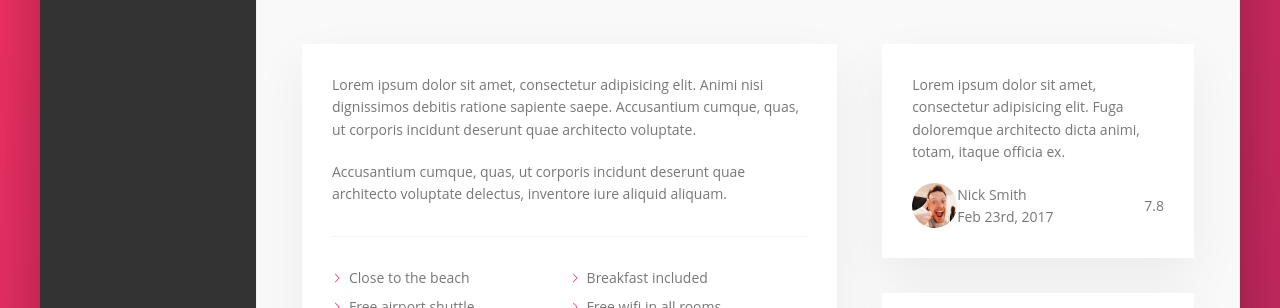
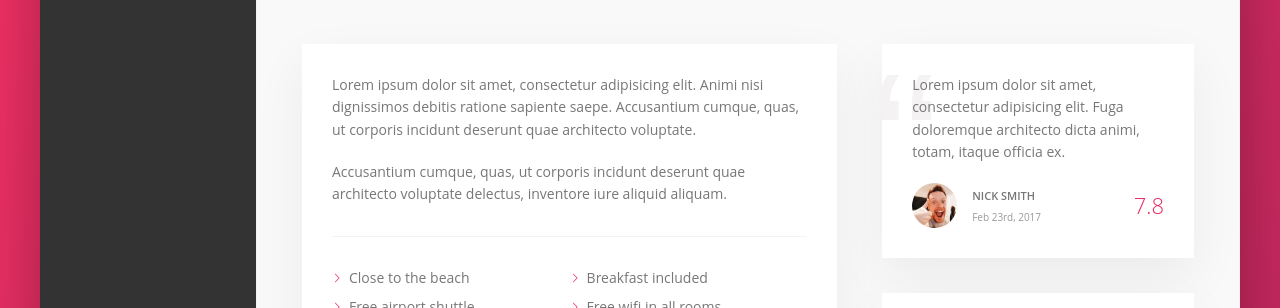
Before and after one commit to itK-Repo/clone-Trilio-flex-box, a website: page index.html in a window 1280 px wide. Shown: the part 628-936 px from the top of the page. Drawn offline with nearby package versions, Linux system fonts and the light colour scheme; files that its build step writes are made by us from their sources.

Commit message:
new: z-index는 position: relative와 함께 사용, user review 상세 디자인

```diff
--- a/sass/_components.scss
+++ b/sass/_components.scss
@@ -377,9 +377,15 @@
   padding: 3rem;
   margin-bottom: 3.5rem;
   box-shadow: var(--shadow-light);
+  position: relative;
+
+  overflow: hidden;
 
   &__text {
     margin-bottom: 2rem;
+    z-index: 10;
+
+    position: relative;
   }
   &__user {
     display: flex;
@@ -389,17 +395,35 @@
     width: 4.5rem;
     height: 4.5rem;
     border-radius: 50%;
+    margin-right: 1.5rem;
   }
   &__user-box {
     margin-right: auto;
   }
   &__user-name {
-
+    font-size: 1.1rem;
+    font-weight: 600;
+    text-transform: uppercase;
+    margin-bottom: .4rem;
   }
   &__user-date {
-
+    font-size: 1rem;
+    color: var(--color-grey-dark-3);
   }
   &__rating {
+    font-size: 2.2rem;
+    font-weight: 300;
+    color: var(--color-primary);
+  }
+  &::before {
+    content: "\201C";
+    position: absolute;
+    top: 0;
+    left: -1rem;
+    font-size: 20rem;
+    font-family: sans-serif;
+    color: var(--color-grey-light-2);
 
+    line-height: 1;
   }
 }
```
